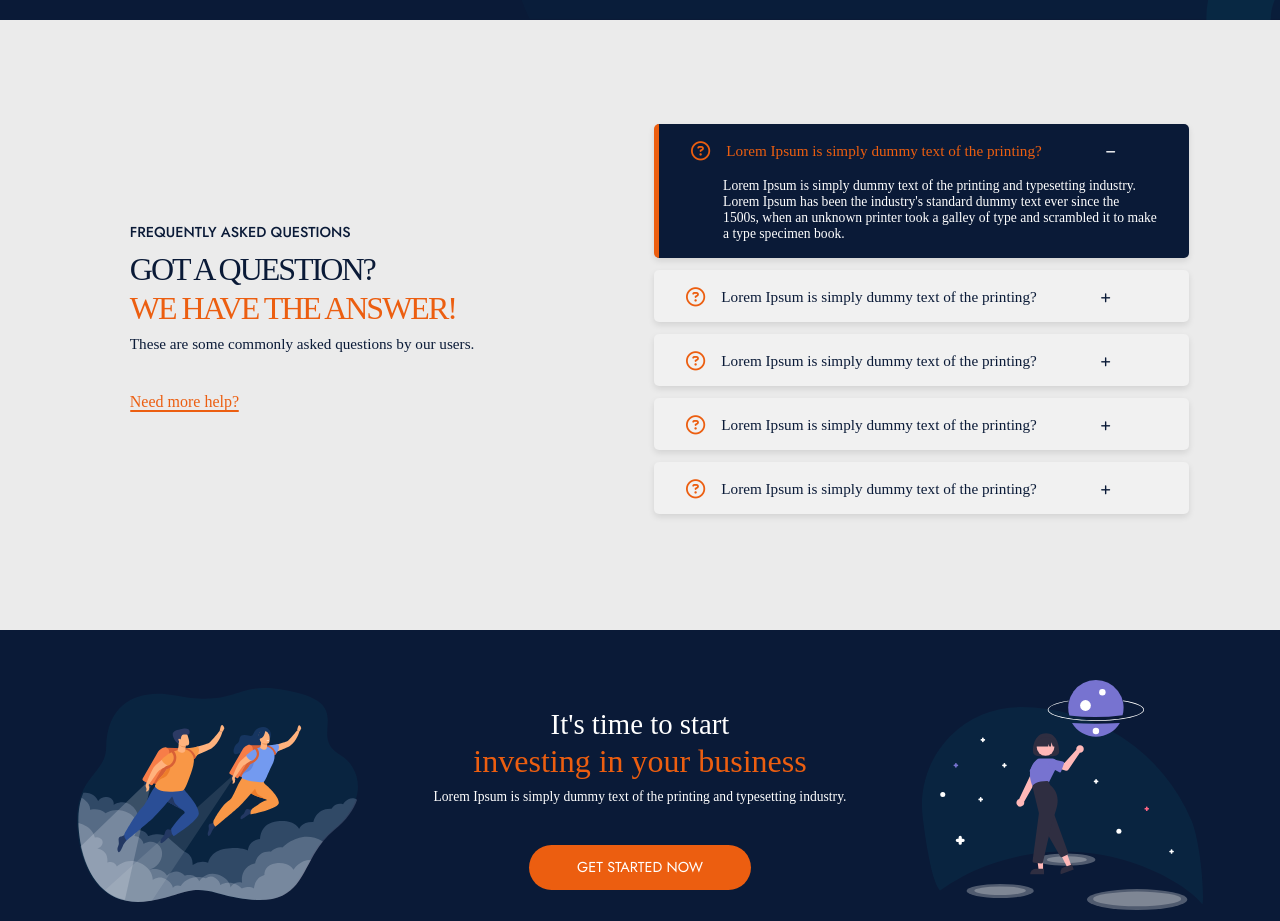
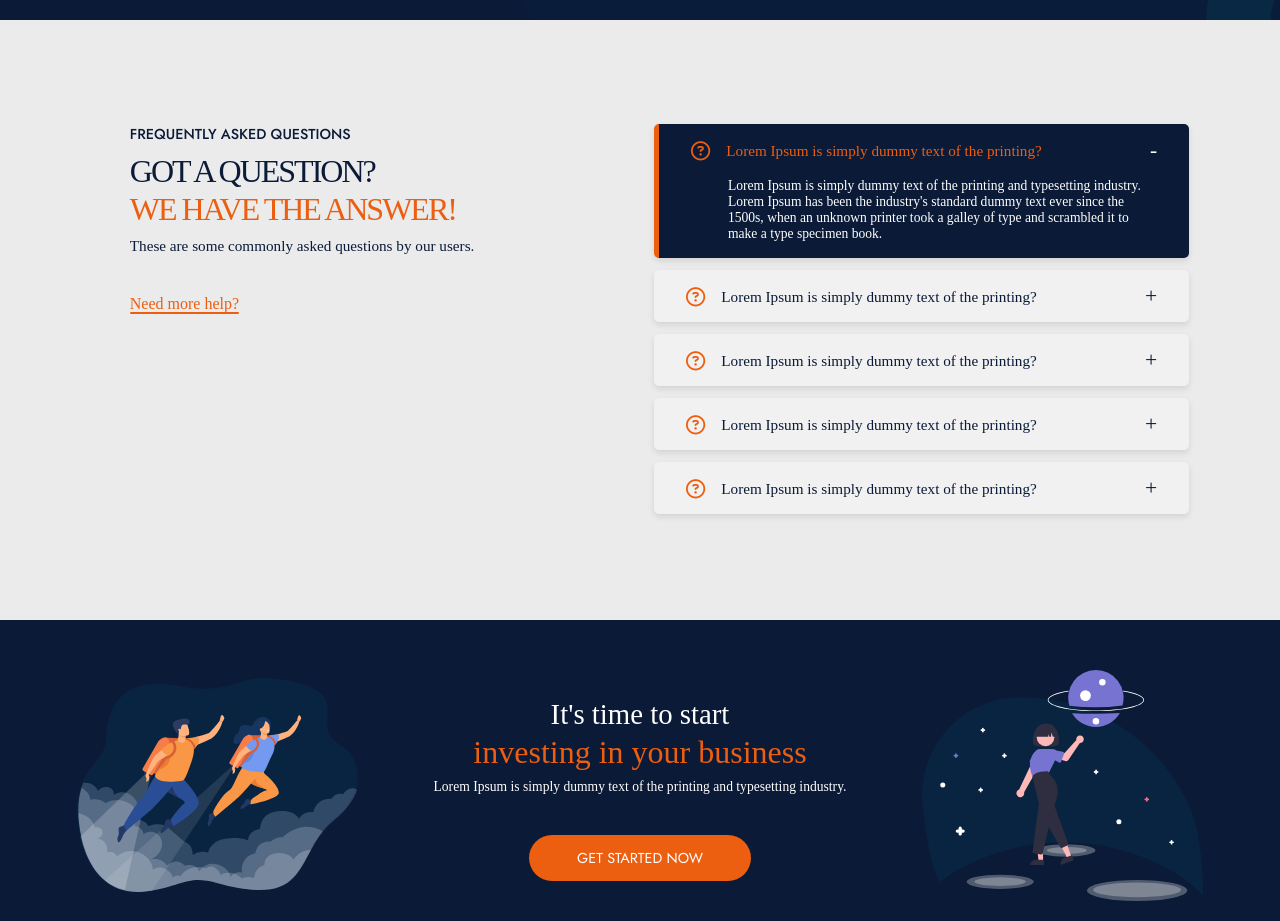
Before and after one commit to pheaxent/portfolio, a plain HTML site: page index.html in a window 1280 px wide. Shown: the part 3722-4643 px from the top of the page. Drawn offline with Linux system fonts and the light colour scheme; a web font is replaced by a local one.

Commit message:
Add accordion for FAQ section

```diff
--- a/index.html
+++ b/index.html
@@ -301,21 +301,25 @@
 
             <div class="questions" role="presentation">
                 <div class="questions-container" role="presentation">
-                    <div class="question question-1" role="presentation">
-                        <h3><i class="far fa-question-circle"></i>Lorem Ipsum is simply dummy text of the printing?<i class="fas fa-minus"></i></h3>
-                        <p>Lorem Ipsum is simply dummy text of the printing and typesetting industry. Lorem Ipsum has been the industry's standard dummy text ever since the 1500s, when an unknown printer took a galley of type and scrambled it to make a type specimen book.</p>
+                    <div class="accordion" role="button" aria-expanded="true">
+                        <h3><i class="far fa-question-circle"></i>Lorem Ipsum is simply dummy text of the printing?</h3>
+                        <p class="answer">Lorem Ipsum is simply dummy text of the printing and typesetting industry. Lorem Ipsum has been the industry's standard dummy text ever since the 1500s, when an unknown printer took a galley of type and scrambled it to make a type specimen book.</p>
                     </div>
-                    <div class="question question-2" role="presentation">
-                        <h3><i class="far fa-question-circle"></i>Lorem Ipsum is simply dummy text of the printing?<i class="fas fa-plus"></i></h3>
+                    <div class="accordion" role="button" aria-expanded="false">
+                        <h3><i class="far fa-question-circle"></i>Lorem Ipsum is simply dummy text of the printing?</h3>
+                        <p class="answer">Lorem Ipsum is simply dummy text of the printing and typesetting industry. Lorem Ipsum has been the industry's standard dummy text ever since the 1500s, when an unknown printer took a galley of type and scrambled it to make a type specimen book.</p>
                     </div>
-                    <div class="question question-3" role="presentation">
-                        <h3><i class="far fa-question-circle"></i>Lorem Ipsum is simply dummy text of the printing?<i class="fas fa-plus"></i></h3>
+                    <div class="accordion" role="button" aria-expanded="false">
+                        <h3><i class="far fa-question-circle"></i>Lorem Ipsum is simply dummy text of the printing?</h3>
+                        <p class="answer">Lorem Ipsum is simply dummy text of the printing and typesetting industry. Lorem Ipsum has been the industry's standard dummy text ever since the 1500s, when an unknown printer took a galley of type and scrambled it to make a type specimen book.</p>
                     </div>
-                    <div class="question question-4" role="presentation">
-                        <h3><i class="far fa-question-circle"></i>Lorem Ipsum is simply dummy text of the printing?<i class="fas fa-plus"></i></h3>
+                    <div class="accordion" role="button" aria-expanded="false">
+                        <h3><i class="far fa-question-circle"></i>Lorem Ipsum is simply dummy text of the printing?</h3>
+                        <p class="answer">Lorem Ipsum is simply dummy text of the printing and typesetting industry. Lorem Ipsum has been the industry's standard dummy text ever since the 1500s, when an unknown printer took a galley of type and scrambled it to make a type specimen book.</p>
                     </div>
-                    <div class="question question-5" role="presentation">
-                        <h3><i class="far fa-question-circle"></i>Lorem Ipsum is simply dummy text of the printing?<i class="fas fa-plus"></i></h3>
+                    <div class="accordion" role="button" aria-expanded="false">
+                        <h3><i class="far fa-question-circle"></i>Lorem Ipsum is simply dummy text of the printing?</h3>
+                        <p class="answer">Lorem Ipsum is simply dummy text of the printing and typesetting industry. Lorem Ipsum has been the industry's standard dummy text ever since the 1500s, when an unknown printer took a galley of type and scrambled it to make a type specimen book.</p>
                     </div>
                 </div>
             </div>
--- a/resources/css/style.css
+++ b/resources/css/style.css
@@ -829,7 +829,7 @@ nav {
 
 #frequently-asked-questions {
     width: 100%;
-    height: auto;
+    height: 600px;
     background-color: #ebebeb;
     padding: 6.5rem 0;
     /*
@@ -845,7 +845,7 @@ nav {
     height: auto;
     margin: auto;
     display: flex;
-    align-items: center;
+    align-items: flex-start;
     justify-content: space-between;
 }
 
@@ -921,28 +921,55 @@ nav {
     height: auto;
 }
 
-.question {
+.accordion[aria-expanded="false"] {
+    width: 100%;
+    max-height: 3.5rem;
+    transition: max-height 200ms linear, background-color 200ms linear;
     border-radius: 5px;
     margin-bottom: 12px;
     padding: 1rem 2rem;
     background-color: #F1F1F1;
     box-shadow: 0 3px 6px rgba(0, 0, 0, 0.1);
+    cursor: pointer;
 }
 
-.question h3 {
-    font-family: var(--poppins-regular-font);
+.accordion[aria-expanded="false"] h3 {
+    font-family: var(--poppins-medium-font);
     font-weight: normal;
     font-size: 0.95rem;
     color: var(--blue-color);
+    position: relative;
 }
 
-.question p {
-    font-family: var(--poppins-light-font);
+.accordion[aria-expanded="false"] h3::before {
+    content: '+';
+    color: var(--blue-color);
+    font-size: 1.35rem;
+    position: absolute;
+    top: 50%;
+    right: 0;
+    transform: translateY(-50%);
+
+}
+
+.accordion[aria-expanded="false"] h3:hover {
+    color: var(--orange-color);
+}
+
+.accordion[aria-expanded="false"] h3:hover:before {
+    color: var(--orange-color);
+}
+
+.accordion[aria-expanded="false"] .answer {
+    font-family: var(--poppins-medium-font);
     font-size: 0.85rem;
-    color: #ffffff;
+    color: var(--blue-color);
     text-transform: none;
-    margin-left: 2rem;
-    margin-top: 1.1rem;
+    margin-left: 2.3rem;
+    opacity: 0;
+    max-height: 0;
+    overflow: hidden;
+    transition: max-height 200ms linear, opacity 200ms linear;
 }
 
 .fa-question-circle {
@@ -952,33 +979,50 @@ nav {
     transform: translateY(2px);
 }
 
-.fa-plus {
-    color: var(--blue-color);
-    margin-left: 4rem;
-    font-size: 0.7rem;
-}
+/* After toggle */
 
-.fa-minus {
-    color: #ffffff;
-    margin-left: 4rem;
-    font-size: 0.7rem;
-}
-
-.fa-plus:hover,
-.fa-minus:hover {
-    color: var(--orange-color);
-    transform: scale(1.5);
-    transition: all ease 0.1s;
+.accordion[aria-expanded="true"] {
+    max-height: 10rem;
+    transition: max-height 200ms linear, background-color 200ms linear;
+    background-color: var(--blue-color);
+    border-left: 5px solid var(--orange-color);
+    border-radius: 5px;
+    margin-bottom: 12px;
+    padding: 1rem 2rem;
+    background-color: var(--blue-color);
+    box-shadow: 0 3px 6px rgba(0, 0, 0, 0.1);
     cursor: pointer;
 }
 
-.question-1 {
-    background-color: var(--blue-color);
-    border-left: 5px solid var(--orange-color);
+.accordion[aria-expanded="true"] .answer {
+    font-family: var(--poppins-light-font);
+    font-size: 0.85rem;
+    color: #ffffff;
+    text-transform: none;
+    margin-left: 2.3rem;
+    margin-top: 1.1rem;
+    max-height: 9rem;
+    overflow: hidden;
+    opacity: 1;
+    transition: all 200ms linear;
 }
 
-.question-1 h3 {
+.accordion[aria-expanded="true"] h3 {
+    font-family: var(--poppins-medium-font);
+    font-weight: normal;
+    font-size: 0.95rem;
     color: var(--orange-color);
+    position: relative;
+}
+
+.accordion[aria-expanded="true"] h3::before {
+    content: '-';
+    color: #ffffff;
+    font-size: 1.35rem;
+    position: absolute;
+    top: 50%;
+    right: 0;
+    transform: translateY(-50%);
 }
 
 /* Call To Action */
--- a/resources/js/script.js
+++ b/resources/js/script.js
@@ -4,7 +4,7 @@ let form = document.getElementById('form');
 let nameInputElement = document.getElementById('name');
 
 const nameValidation = () => {
-    if (typeof Number(nameInputElement.value) == 'number') {
+    if (!isNaN(nameInputElement.value)) {
         alert('Please enter a valid name. e.g Ubaid Aslam');
     }
 };
@@ -12,3 +12,23 @@ const nameValidation = () => {
 form.addEventListener('submit', nameValidation);
 
 // FAQ Section Accordion Creation
+
+// get all accordions
+let accordions = document.querySelectorAll(".accordion");
+console.log(accordions);
+function createAccordion() {
+    // get attribute value
+    let ariaAttribute = this.getAttribute('aria-expanded');
+
+    // change all accordions aria-expanded attribute value into false.
+    for (let i = 0; i < accordions.length; i++) {
+        accordions[i].setAttribute('aria-expanded', 'false');
+    }
+
+    // check if aria-expanded value is false.
+    if (ariaAttribute === 'false') {
+        this.setAttribute('aria-expanded', 'true');
+    }
+}
+
+accordions.forEach(accordion => accordion.addEventListener('click', createAccordion));
```
